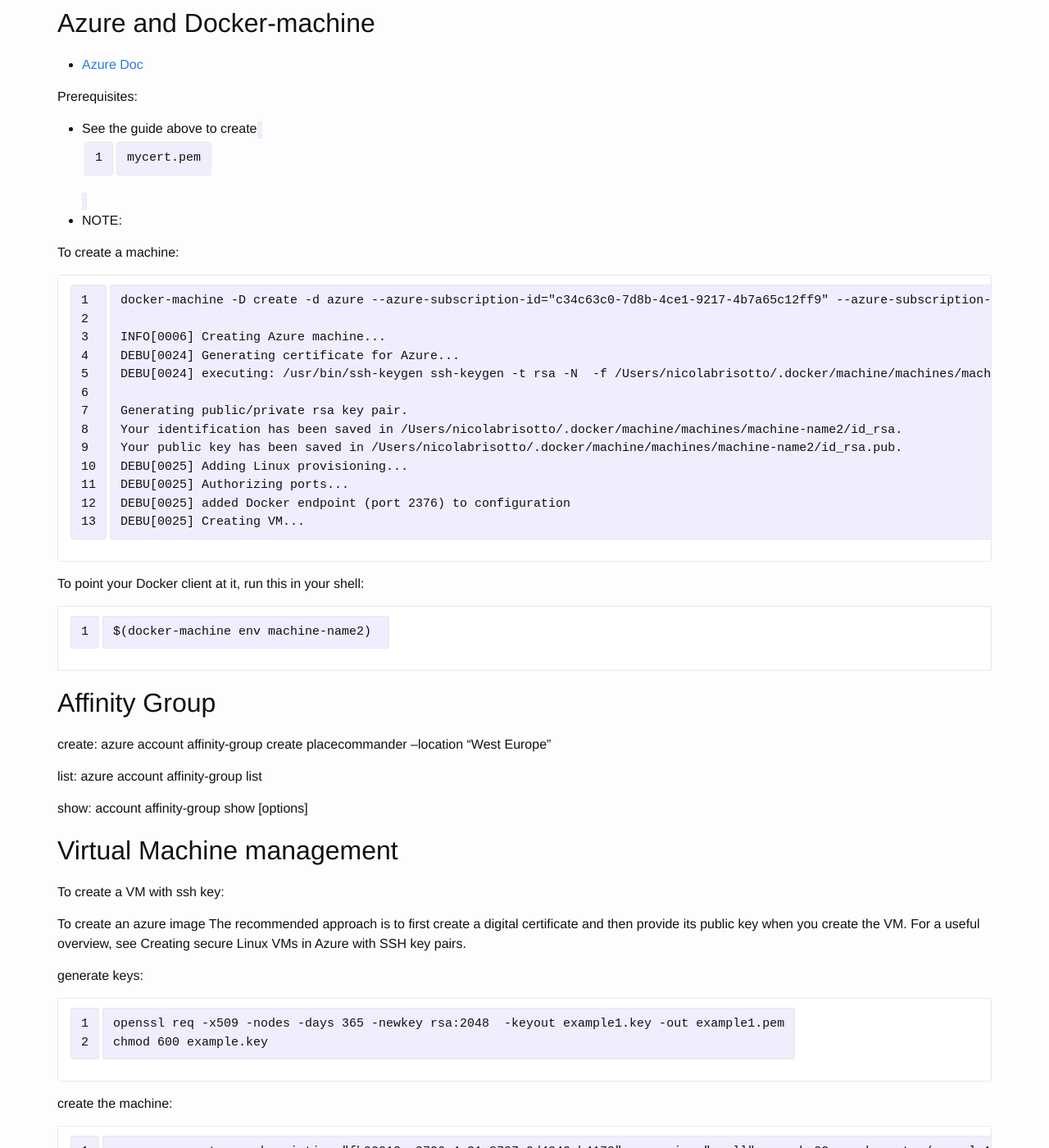
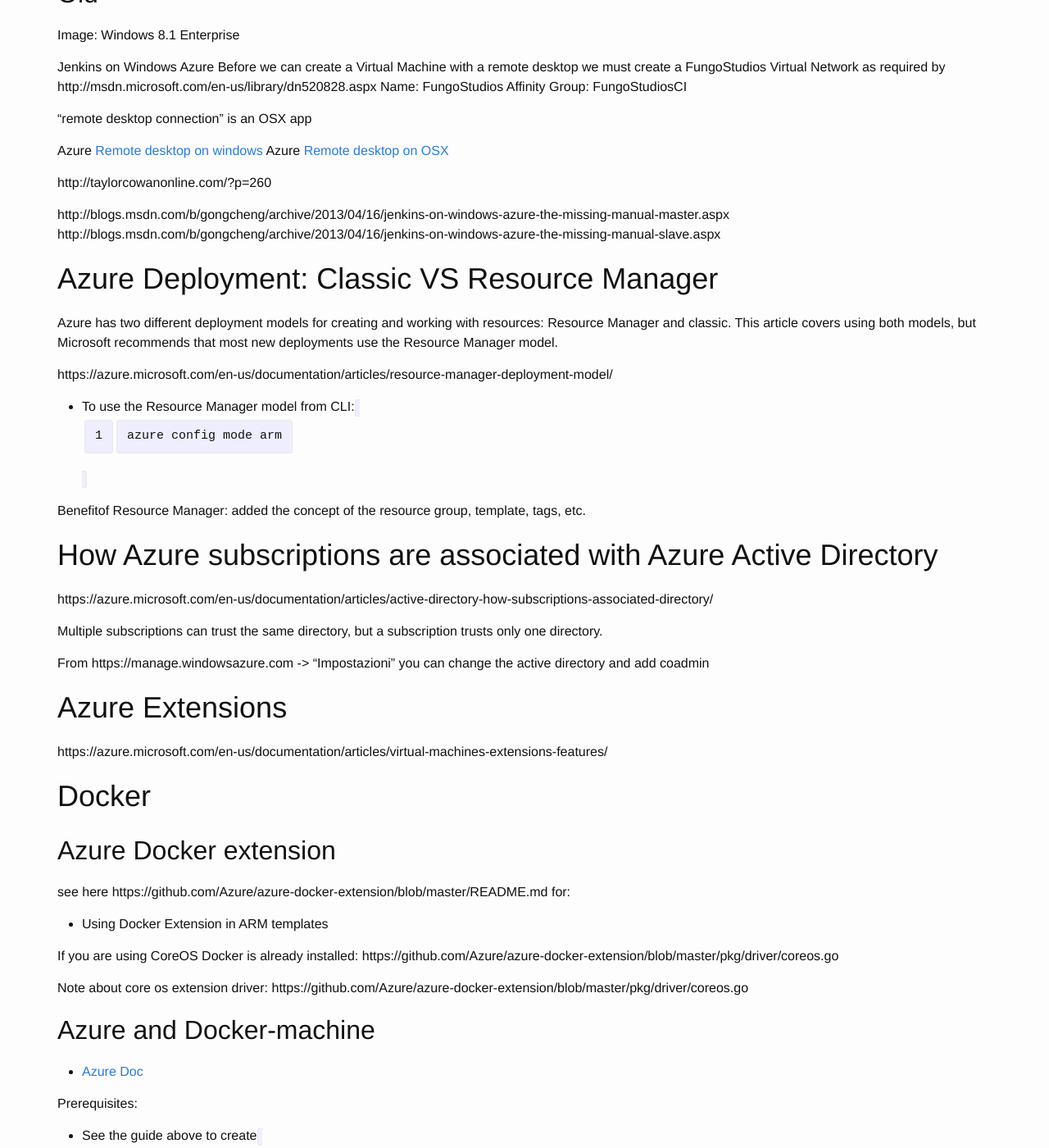
Before and after one commit to breezeight/nicola_blog, a Jekyll site: the page built from _guides/azure.markdown, in a window 1280 px wide and 1400 px high, scrolled down 3774 px. Shown: the whole window at 82% size. Built offline with Jekyll 4.4.1, drawn with Linux system fonts in a browser that asks for light colours; some of the changed text lies outside the part shown.

Commit message:
Azure Resource Manager

```diff
--- a/_guides/azure.markdown
+++ b/_guides/azure.markdown
@@ -73,6 +73,37 @@
 
 http://azure.microsoft.com/en-us/documentation/articles/virtual-machines-load-balance/
 
+# Azure Resource Manager
+
+* Authoring Azure Resource Manager templates: https://azure.microsoft.com/en-us/documentation/articles/resource-group-authoring-templates/#variables
+* Use the CLI: https://azure.microsoft.com/en-us/documentation/articles/xplat-cli-azure-resource-manager/
+
+* azure config mode arm
+* azure location list
+
+
+**WARNING** : to use from the CLI you cannot use a publishsettings to authenticate see: https://azure.microsoft.com/en-us/documentation/articles/xplat-cli-connect/
+You need only to do `azure login` and follow the instructions.
+
+## Template syntax
+
+https://alexandrebrisebois.wordpress.com/2015/06/03/use-the-azure-resource-manager-copy-operation-to-deploy-duplicates/
+
+Copy: https://azure.microsoft.com/en-us/documentation/articles/resource-group-create-multiple/
+
+## Cli
+
+* To show output: `azure group deployment show "testRG" "testDeploy"`
+* `azure group create "testSwarm" "North Europe" -f azuredeploy.json -d "testDeploySwarm" -e azuredeploy.parameters.json`
+* `azure resource list "testRG"`
+* `azure resource show "testRG" "MyUbuntuVM" Microsoft.Compute/virtualMachines -o "2015-06-15"`
+* `azure group log show testSwarm --all`
+
+* New deploy `https://azure.microsoft.com/en-us/documentation/articles/resource-group-template-deploy/`
+
+
+https://azure.microsoft.com/en-us/documentation/articles/xplat-cli-azure-resource-manager/
+
 
 # Remote desktop with Windows Server
 
@@ -101,43 +132,46 @@
 http://blogs.msdn.com/b/gongcheng/archive/2013/04/16/jenkins-on-windows-azure-the-missing-manual-master.aspx
 http://blogs.msdn.com/b/gongcheng/archive/2013/04/16/jenkins-on-windows-azure-the-missing-manual-slave.aspx
 
+# Azure Deployment: Classic VS Resource Manager
+
+Azure has two different deployment models for creating and working with resources: Resource Manager and classic. This article covers using both models, but Microsoft recommends that most new deployments use the Resource Manager model.
+
+https://azure.microsoft.com/en-us/documentation/articles/resource-manager-deployment-model/
+
+* To use the Resource Manager model from CLI: `azure config mode arm`
+
+Benefitof Resource Manager: added the concept of the resource group, template, tags, etc.
 
 
-# Commnad line tools: xplat-cli
-
-To install the cli go [here](http://www.windowsazure.com/en-us/documentation/articles/xplat-cli/): npm install azure-cli -g
-To get started, just type `azure` in a new Terminal window.
-
-Command Reference is available on [github readme](https://github.com/WindowsAzure/azure-sdk-tools-xplat) and [azure website](
-http://www.windowsazure.com/en-us/documentation/articles/command-line-tools/=).
-
-To download your credential use from command line (this example is for the user bizspark2):
-
-* I keep all account data here `~/AZURE_ACCOUNTS/ADDICTIVE/bizspark2`
-* login into the account from your default browser
-* azure account download
-* `mv ~/Downloads/sub2-4-15-2015-credentials.publishsettings ~/AZURE_ACCOUNTS/ADDICTIVE/bizspark2`
-* `azure account import ~/AZURE_ACCOUNTS/ADDICTIVE/bizspark2/sub2-4-15-2015-credentials.publishsettings`
-* Now you MUST remove the `~/AZURE_ACCOUNTS/ADDICTIVE/bizspark2/sub2-4-15-2015-credentials.publishsettings`, you don't need it, it's only a security risk.
 
 
-~~~
-azure account list
-info:    Executing command account list
-data:    Name      Id                                    Current
-data:    --------  ------------------------------------  -------
-data:    BizSpark  XXXX-XXXX-XXXX-XXXX-XXXXXXXXXXXX      false
-data:    BizSpark  XXXX-XXXX-XXXX-XXXX-XXXXXXXXXXXX      true
-~~~
+
+# How Azure subscriptions are associated with Azure Active Directory
+
+https://azure.microsoft.com/en-us/documentation/articles/active-directory-how-subscriptions-associated-directory/
+
+Multiple subscriptions can trust the same directory, but a subscription trusts only one directory.
+
+From https://manage.windowsazure.com -> "Impostazioni" you can change the active directory and add coadmin
+
+# Azure Extensions
+
+https://azure.microsoft.com/en-us/documentation/articles/virtual-machines-extensions-features/
+
+# Docker
+
+## Azure Docker extension
+
+see here https://github.com/Azure/azure-docker-extension/blob/master/README.md for:
+
+* Using Docker Extension in ARM templates
+
+If you are using CoreOS Docker is already installed: https://github.com/Azure/azure-docker-extension/blob/master/pkg/driver/coreos.go
 
 
-NB: all BizSpark accounts have the same name. To understand the which account you are using by id go to the "portal -> setting" and check the id
+Note about core os extension driver:
+https://github.com/Azure/azure-docker-extension/blob/master/pkg/driver/coreos.go
 
-to switch account:
-
-~~~
-azure account set XXXX-XXXX-XXXX-XXXX-XXXXXXXXXXXX
-~~~
 
 ## Azure and Docker-machine
 
@@ -170,6 +204,44 @@
 
 ~~~
 $(docker-machine env machine-name2)
+~~~
+
+
+
+# Commnad line tools: xplat-cli
+
+To install the cli go [here](http://www.windowsazure.com/en-us/documentation/articles/xplat-cli/): npm install azure-cli -g
+To get started, just type `azure` in a new Terminal window.
+
+Command Reference is available on [github readme](https://github.com/WindowsAzure/azure-sdk-tools-xplat) and [azure website](
+http://www.windowsazure.com/en-us/documentation/articles/command-line-tools/=).
+
+To download your credential use from command line (this example is for the user bizspark2):
+
+* I keep all account data here `~/.azure_accounts/addictive/bizspark2`
+* login into the account from your default browser
+* azure account download
+* `mv ~/Downloads/sub2-4-15-2015-credentials.publishsettings ~/AZURE_ACCOUNTS/ADDICTIVE/bizspark2`
+* `azure account import ~/AZURE_ACCOUNTS/ADDICTIVE/bizspark2/sub2-4-15-2015-credentials.publishsettings`
+* Now you MUST remove the `~/AZURE_ACCOUNTS/ADDICTIVE/bizspark2/sub2-4-15-2015-credentials.publishsettings`, you don't need it, it's only a security risk.
+
+
+~~~
+azure account list
+info:    Executing command account list
+data:    Name      Id                                    Current
+data:    --------  ------------------------------------  -------
+data:    BizSpark  XXXX-XXXX-XXXX-XXXX-XXXXXXXXXXXX      false
+data:    BizSpark  XXXX-XXXX-XXXX-XXXX-XXXXXXXXXXXX      true
+~~~
+
+
+NB: all BizSpark accounts have the same name. To understand the which account you are using by id go to the "portal -> setting" and check the id
+
+to switch account:
+
+~~~
+azure account set XXXX-XXXX-XXXX-XXXX-XXXXXXXXXXXX
 ~~~
 
 ## Affinity Group
```
